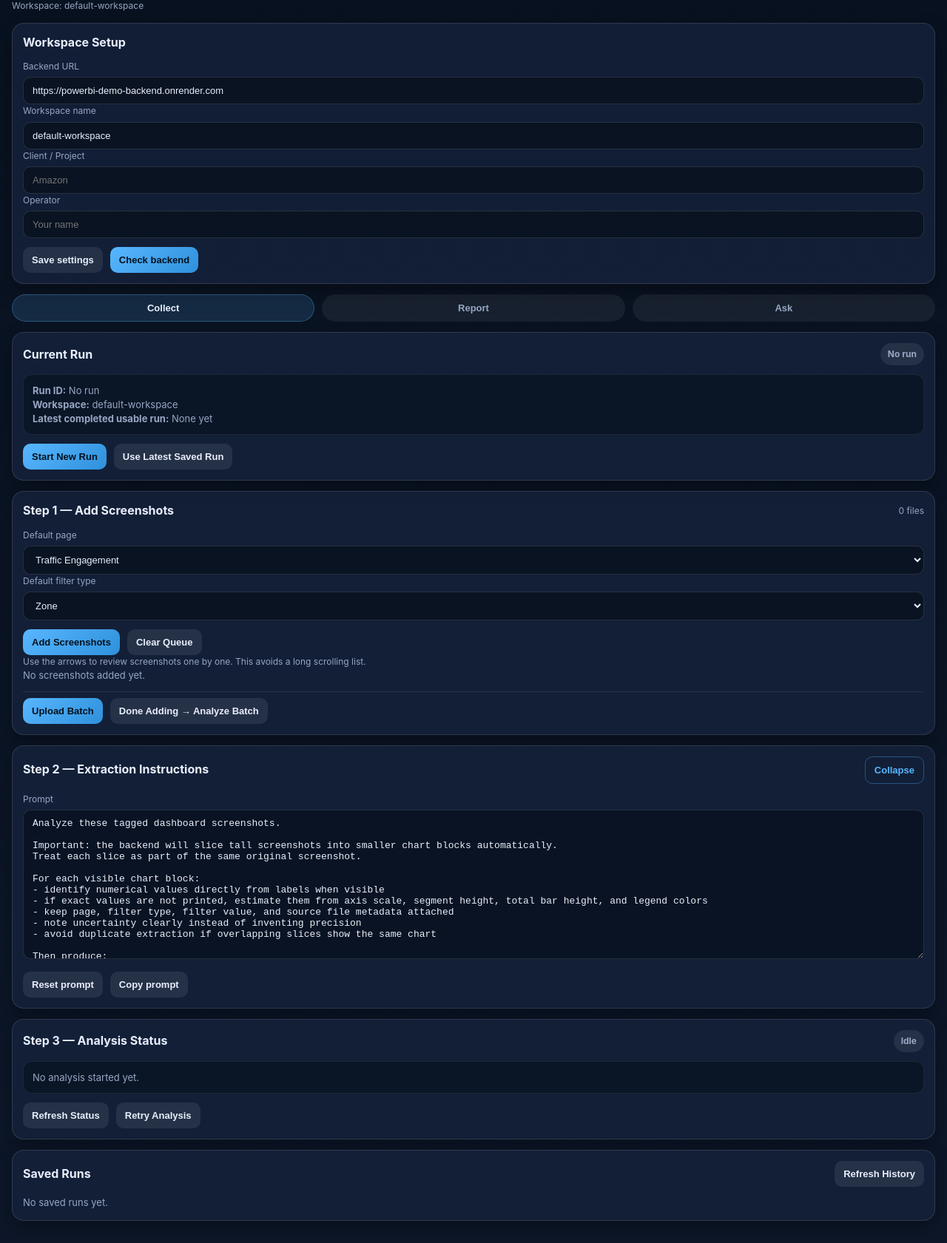
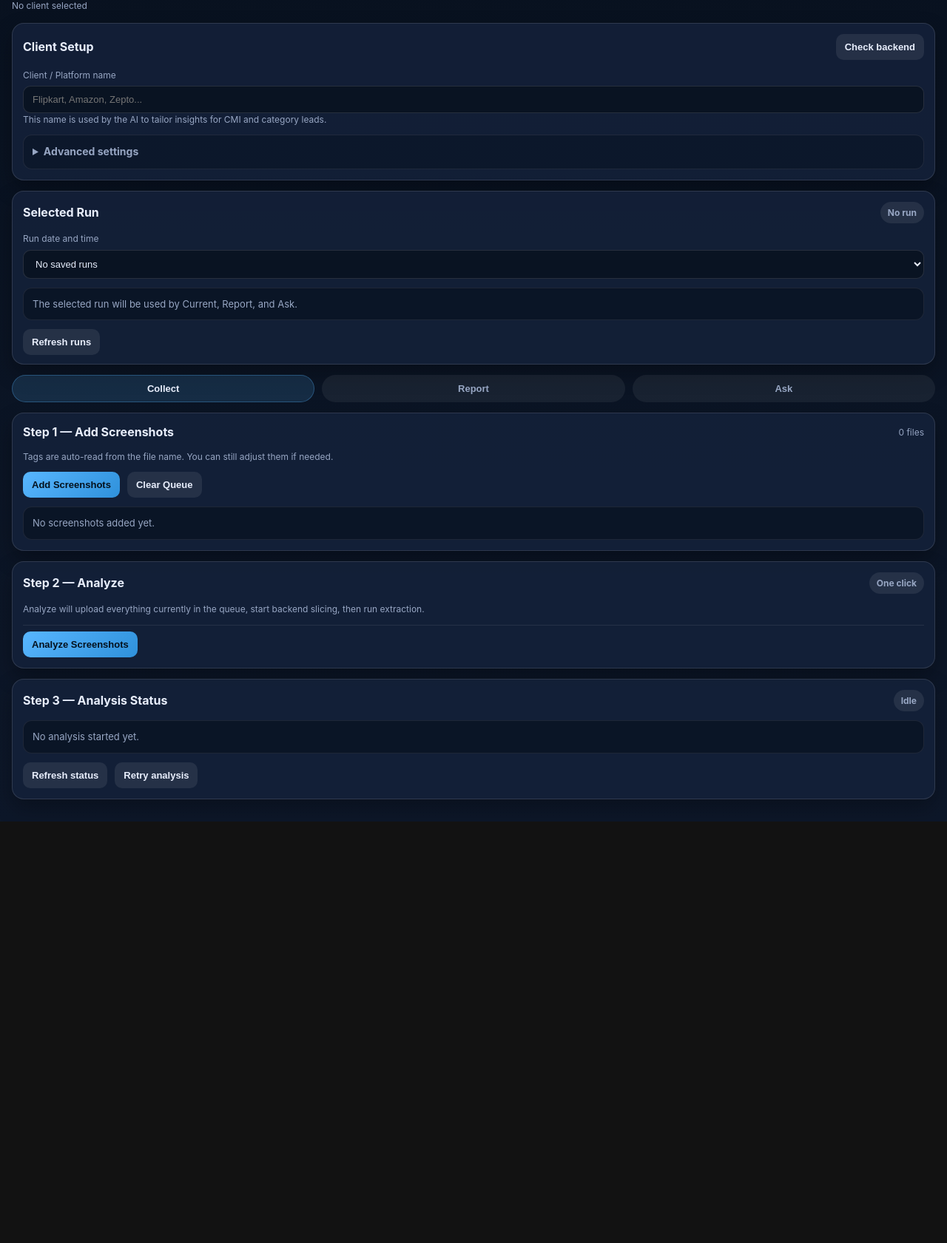
Before and after one commit to manasgupta1986/powerbi-demo-backend, a browser extension: page extension/sidepanel.html in a window 1280 px wide. Shown: the part 74-1755 px from the top of the page at 74% size. After the commit the page ends 1185 px from the top, so only its background shows below. Drawn offline with Linux system fonts and the light colour scheme; no server answers.

Commit message:
Update sidepanel.html

```diff
--- a/extension/sidepanel.html
+++ b/extension/sidepanel.html
@@ -12,24 +12,49 @@
       <div>
         <div class="eyebrow">Data Myner</div>
         <h1>Analyst Console</h1>
-        <div id="workspaceBadge" class="subtle-line">No workspace selected</div>
+        <div id="workspaceBadge" class="subtle-line">No client selected</div>
       </div>
       <span id="backendStatus" class="pill pill-muted">Backend unknown</span>
     </header>
 
     <section class="card">
-      <div class="section-heading"><h2>Workspace Setup</h2></div>
-      <div class="grid two-col">
-        <label><span>Backend URL</span><input id="backendUrl" type="url" placeholder="https://powerbi-demo-backend.onrender.com" /></label>
-        <label><span>Workspace name</span><input id="workspaceName" type="text" placeholder="Amazon July Test" /></label>
+      <div class="section-heading">
+        <h2>Client Setup</h2>
+        <button id="checkBackendBtn" class="btn btn-secondary">Check backend</button>
       </div>
-      <div class="grid two-col">
-        <label><span>Client / Project</span><input id="clientName" type="text" placeholder="Amazon" /></label>
-        <label><span>Operator</span><input id="operatorName" type="text" placeholder="Your name" /></label>
+      <label>
+        <span>Client / Platform name</span>
+        <input id="clientName" type="text" placeholder="Flipkart, Amazon, Zepto..." />
+      </label>
+      <div class="helper-text">This name is used by the AI to tailor insights for CMI and category leads.</div>
+      <details class="advanced-panel">
+        <summary>Advanced settings</summary>
+        <div class="advanced-body">
+          <label>
+            <span>Backend URL</span>
+            <input id="backendUrl" type="url" placeholder="https://powerbi-demo-backend.onrender.com" />
+          </label>
+          <div class="button-row action-row">
+            <button id="saveSettingsBtn" class="btn btn-primary">Save settings</button>
+          </div>
+        </div>
+      </details>
+    </section>
+
+    <section class="card compact-card">
+      <div class="section-heading">
+        <h2>Selected Run</h2>
+        <span id="selectedRunStatus" class="pill pill-muted">No run</span>
       </div>
-      <div class="button-row">
-        <button id="saveSettingsBtn" class="btn btn-secondary">Save settings</button>
-        <button id="checkBackendBtn" class="btn btn-primary">Check backend</button>
+      <label>
+        <span>Run date and time</span>
+        <select id="runSelector">
+          <option value="">No saved runs</option>
+        </select>
+      </label>
+      <div id="selectedRunMeta" class="status-box empty-state">The selected run will be used by Current, Report, and Ask.</div>
+      <div class="button-row action-row">
+        <button id="refreshRunsBtn" class="btn btn-secondary">Refresh runs</button>
       </div>
     </section>
 
@@ -43,58 +68,35 @@
       <section id="tab-collect" class="tab-panel active">
         <section class="card">
           <div class="section-heading">
-            <h2>Current Run</h2>
-            <span id="currentRunStatus" class="pill pill-muted">No run</span>
+            <h2>Step 1 — Add Screenshots</h2>
+            <span id="queueCount" class="muted">0 files</span>
           </div>
-          <div id="currentRunSummary" class="status-box empty-state">Start a new run, add screenshots, then analyze the batch.</div>
+          <div class="helper-text">Tags are auto-read from the file name. You can still adjust them if needed.</div>
+          <input id="fileInput" class="hidden" type="file" accept="image/*" multiple />
           <div class="button-row action-row">
-            <button id="startNewRunBtn" class="btn btn-primary">Start New Run</button>
-            <button id="continueLatestBtn" class="btn btn-secondary">Use Latest Saved Run</button>
+            <button id="addScreenshotsBtn" class="btn btn-primary">Add Screenshots</button>
+            <button id="clearQueueBtn" class="btn btn-secondary">Clear Queue</button>
+          </div>
+          <div id="carouselEmpty" class="status-box empty-state">No screenshots added yet.</div>
+          <div id="carouselPanel" class="carousel-panel hidden">
+            <div class="carousel-toolbar">
+              <button id="prevItemBtn" class="btn btn-secondary">Previous</button>
+              <div id="carouselCounter" class="muted">1 of 1</div>
+              <button id="nextItemBtn" class="btn btn-secondary">Next</button>
+            </div>
+            <div id="carouselCard"></div>
+            <div id="carouselThumbs" class="thumb-strip"></div>
           </div>
         </section>
 
         <section class="card">
           <div class="section-heading">
-            <h2>Step 1 — Add Screenshots</h2>
-            <span id="queueCount" class="muted">0 files</span>
+            <h2>Step 2 — Analyze</h2>
+            <span class="pill pill-muted">One click</span>
           </div>
-          <div class="grid two-col">
-            <label><span>Default page</span><select id="defaultPage"><option value="Traffic Engagement">Traffic Engagement</option><option value="Purchase Matrix">Purchase Matrix</option><option value="Purchase Funnel">Purchase Funnel</option></select></label>
-            <label><span>Default filter type</span><select id="defaultFilterType"><option value="Zone">Zone</option><option value="NCCS">NCCS</option><option value="Tier">Tier</option><option value="Gender">Gender</option><option value="Age Band">Age Band</option></select></label>
-          </div>
-          <input id="fileInput" class="hidden" type="file" accept="image/*" multiple />
-          <div class="button-row action-row">
-            <button id="addScreenshotsBtn" class="btn btn-primary">Add Screenshots</button>
-            <button id="clearQueueBtn" class="btn btn-secondary">Clear Queue</button>
-          </div>
-          <div class="helper-text">Use the arrows to review screenshots one by one. This avoids a long scrolling list.</div>
-          <div id="carouselEmpty" class="queue-list empty-state">No screenshots added yet.</div>
-          <div id="carouselPanel" class="carousel-panel hidden">
-            <div class="carousel-toolbar">
-              <button id="prevItemBtn" class="btn btn-secondary">← Previous</button>
-              <div id="carouselCounter" class="muted">1 of 1</div>
-              <button id="nextItemBtn" class="btn btn-secondary">Next →</button>
-            </div>
-            <div id="carouselCard" class="queue-item"></div>
-            <div id="carouselThumbs" class="thumb-strip"></div>
-          </div>
+          <div class="helper-text">Analyze will upload everything currently in the queue, start backend slicing, then run extraction.</div>
           <div class="button-row action-row sticky-cta">
-            <button id="uploadBatchBtn" class="btn btn-primary">Upload Batch</button>
-            <button id="analyzeBatchBtn" class="btn btn-secondary">Done Adding → Analyze Batch</button>
-          </div>
-        </section>
-
-        <section class="card">
-          <div class="section-heading">
-            <h2>Step 2 — Extraction Instructions</h2>
-            <button id="togglePromptBtn" class="btn btn-ghost">Collapse</button>
-          </div>
-          <div id="promptArea">
-            <label><span>Prompt</span><textarea id="promptOverride" rows="12"></textarea></label>
-            <div class="button-row">
-              <button id="resetPromptBtn" class="btn btn-secondary">Reset prompt</button>
-              <button id="copyPromptBtn" class="btn btn-secondary">Copy prompt</button>
-            </div>
+            <button id="analyzeNowBtn" class="btn btn-primary">Analyze Screenshots</button>
           </div>
         </section>
 
@@ -105,42 +107,44 @@
           </div>
           <div id="analysisProgress" class="status-box empty-state">No analysis started yet.</div>
           <div class="button-row action-row">
-            <button id="refreshStatusBtn" class="btn btn-secondary">Refresh Status</button>
-            <button id="retryAnalysisBtn" class="btn btn-secondary">Retry Analysis</button>
+            <button id="refreshStatusBtn" class="btn btn-secondary">Refresh status</button>
+            <button id="retryAnalysisBtn" class="btn btn-secondary">Retry analysis</button>
           </div>
-        </section>
-
-        <section class="card">
-          <div class="section-heading">
-            <h2>Saved Runs</h2>
-            <button id="refreshHistoryBtn" class="btn btn-secondary">Refresh History</button>
-          </div>
-          <div id="historyList" class="history-list empty-state">No saved runs yet.</div>
         </section>
       </section>
 
       <section id="tab-report" class="tab-panel">
         <section class="card">
-          <div class="section-heading"><h2>Selected Report</h2><span id="reportStatus" class="pill pill-muted">No report</span></div>
-          <div id="reportReference" class="status-box empty-state">Select a saved run or complete an analysis first.</div>
+          <div class="section-heading">
+            <h2>Summary Report</h2>
+            <span id="reportStatus" class="pill pill-muted">No report</span>
+          </div>
+          <div id="reportReference" class="status-box empty-state">Select a run to view its report.</div>
           <div class="button-row action-row">
-            <button id="useLatestReportBtn" class="btn btn-secondary">Use Latest Completed Run</button>
-            <button id="refreshReportBtn" class="btn btn-secondary">Refresh Report</button>
-            <a id="openReportLink" class="btn btn-ghost link-btn" href="#" target="_blank" rel="noopener noreferrer">Open Full Report</a>
+            <button id="refreshReportBtn" class="btn btn-secondary">Refresh report</button>
+            <a id="openReportLink" class="btn btn-ghost" href="#" target="_blank" rel="noreferrer">Open full report</a>
           </div>
         </section>
-        <section class="card"><div id="reportContainer" class="report-box empty-state">No report available yet.</div></section>
+        <section class="card">
+          <div id="reportContainer" class="report-box empty-state">No report available yet.</div>
+        </section>
       </section>
 
       <section id="tab-ask" class="tab-panel">
         <section class="card">
-          <div class="section-heading"><h2>Chat Reference Run</h2><span id="chatStatus" class="pill pill-muted">No run selected</span></div>
-          <div id="chatReference" class="status-box empty-state">Chat will automatically use the latest completed run unless you select another saved run.</div>
+          <div class="section-heading">
+            <h2>Chat Reference</h2>
+            <span id="chatStatus" class="pill pill-muted">No run selected</span>
+          </div>
+          <div id="chatReference" class="status-box empty-state">Select a usable run to continue the conversation.</div>
         </section>
         <section class="card">
           <div id="chatMessages" class="chat-box empty-state">Chat will appear here after a usable analysis is available.</div>
           <div class="chat-compose">
-            <label><span>Ask a question</span><textarea id="chatInput" rows="3" placeholder="Ask about trends, top apps, low-confidence values, or differences between runs..."></textarea></label>
+            <label>
+              <span>Ask a question</span>
+              <textarea id="chatInput" rows="3" placeholder="Ask about trends, top apps, confidence levels, or what the client should action next..."></textarea>
+            </label>
             <div class="button-row action-row">
               <button id="clearChatBtn" class="btn btn-secondary">Clear Chat</button>
               <button id="sendChatBtn" class="btn btn-primary">Send</button>
```
